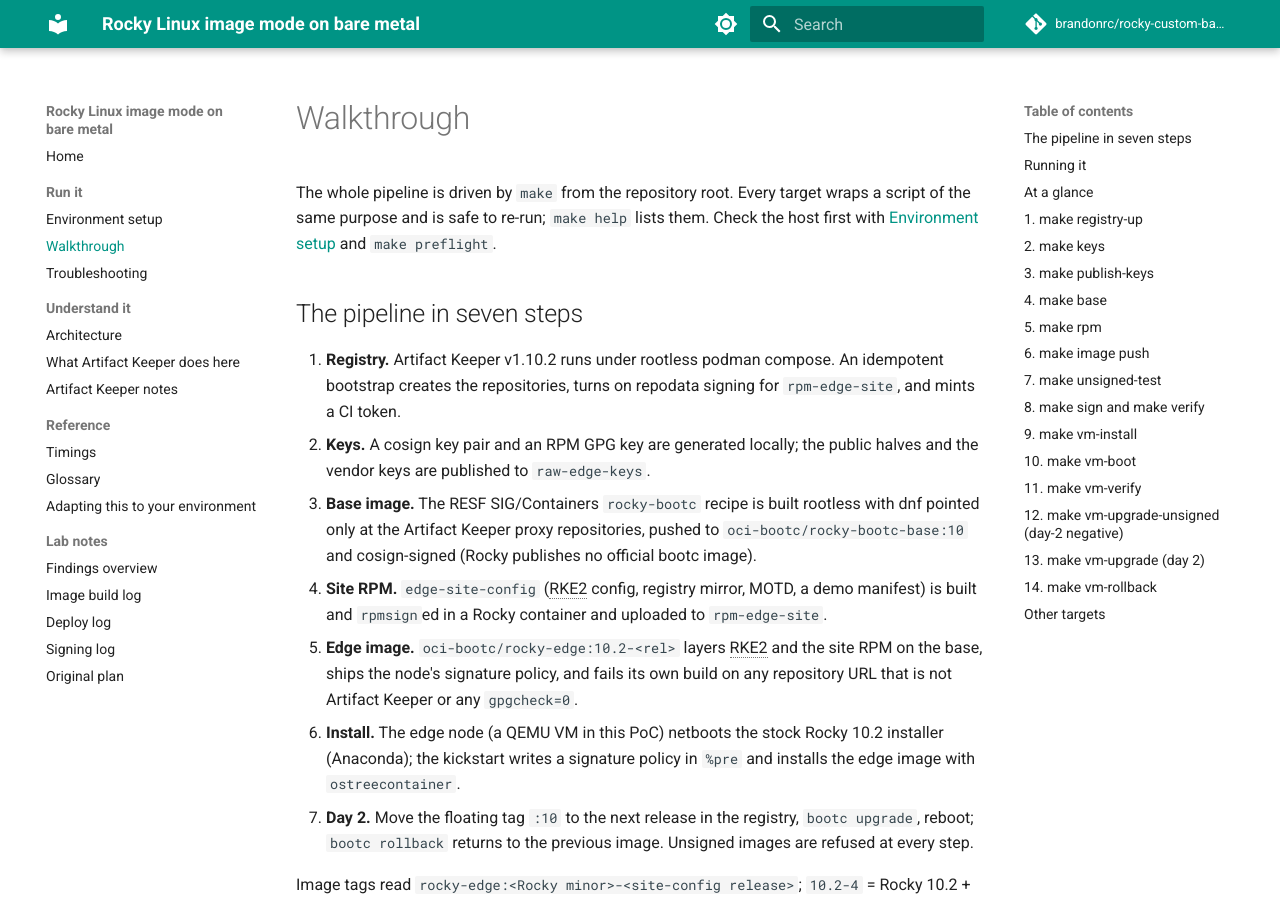
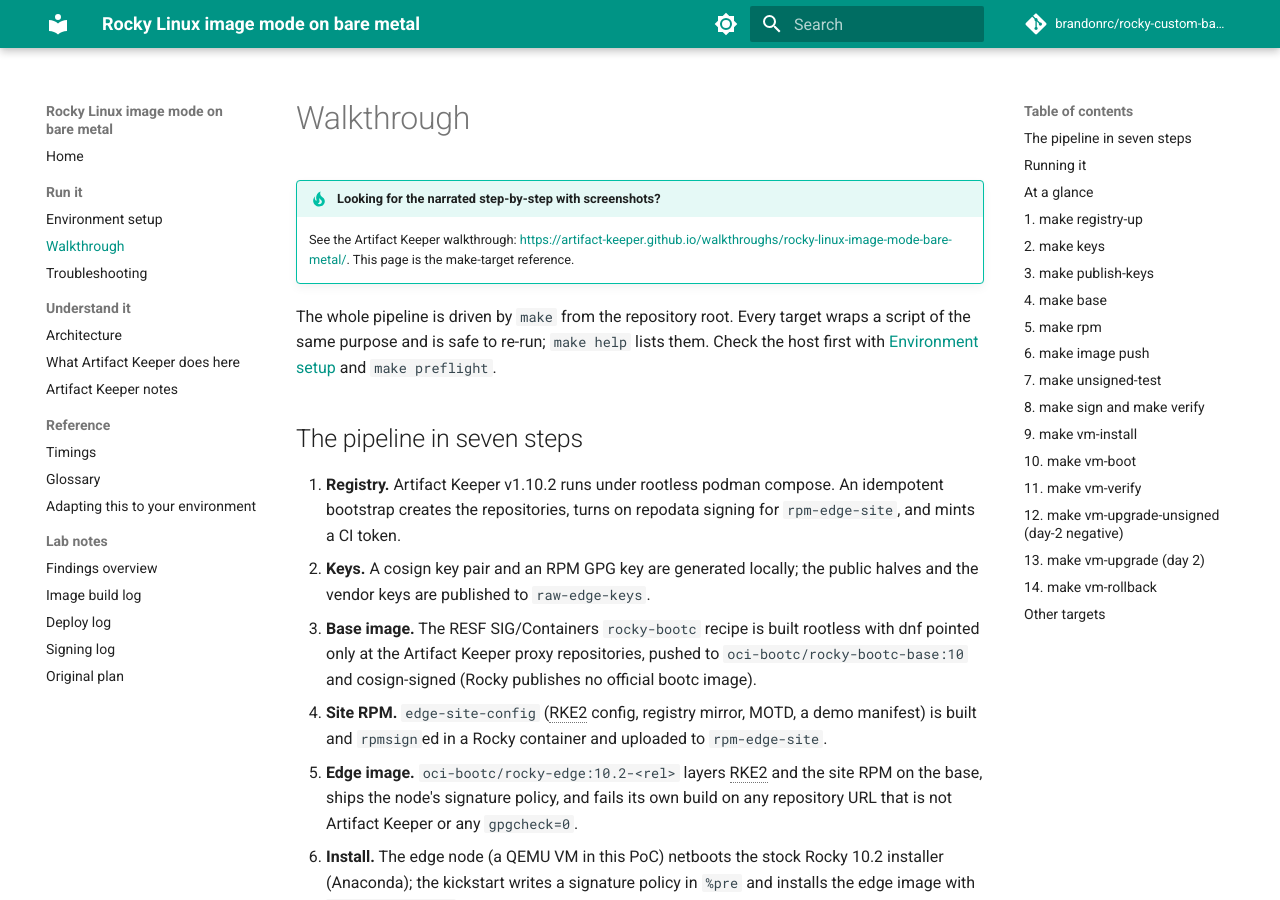
Before and after one commit to brandonrc/rocky-custom-baremetal-deployment, an MkDocs documentation site: the page built from docs/walkthrough.md, in a window 1280 px wide and 900 px high. Built offline with MkDocs 1.6.1 and Material for MkDocs 9.7.7, drawn with Linux system fonts in a browser that asks for light colours; comment, search, counter and statistics services are not loaded.

Commit message:
Walkthrough: link the narrated Artifact Keeper walkthrough

```diff
--- a/docs/walkthrough.md
+++ b/docs/walkthrough.md
@@ -1,4 +1,9 @@
 # Walkthrough
+
+!!! tip "Looking for the narrated step-by-step with screenshots?"
+    See the Artifact Keeper walkthrough:
+    <https://artifact-keeper.github.io/walkthroughs/rocky-linux-image-mode-bare-metal/>.
+    This page is the make-target reference.
 
 The whole pipeline is driven by `make` from the repository root. Every target wraps a script
 of the same purpose and is safe to re-run; `make help` lists them. Check the host first with
```
